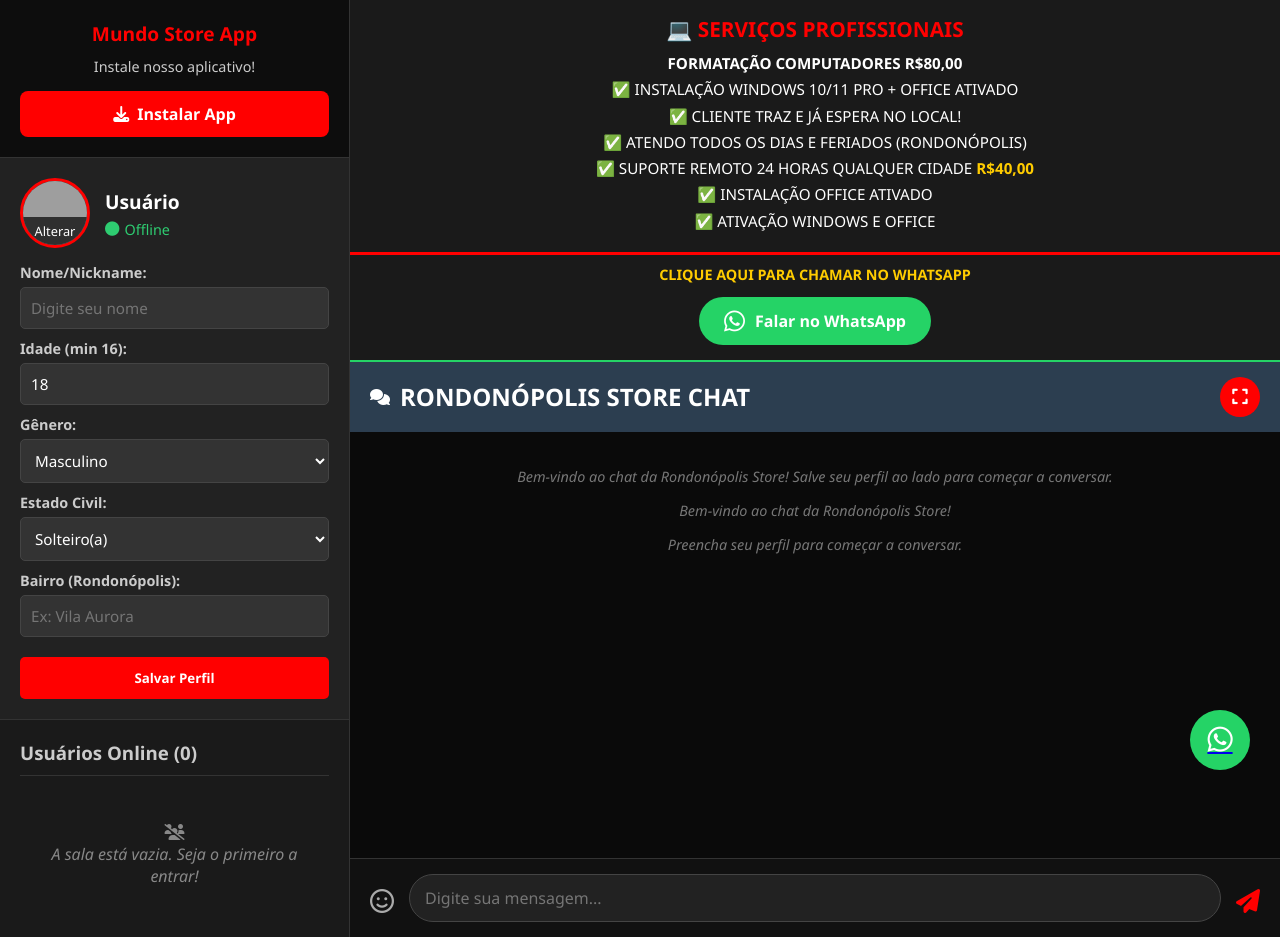
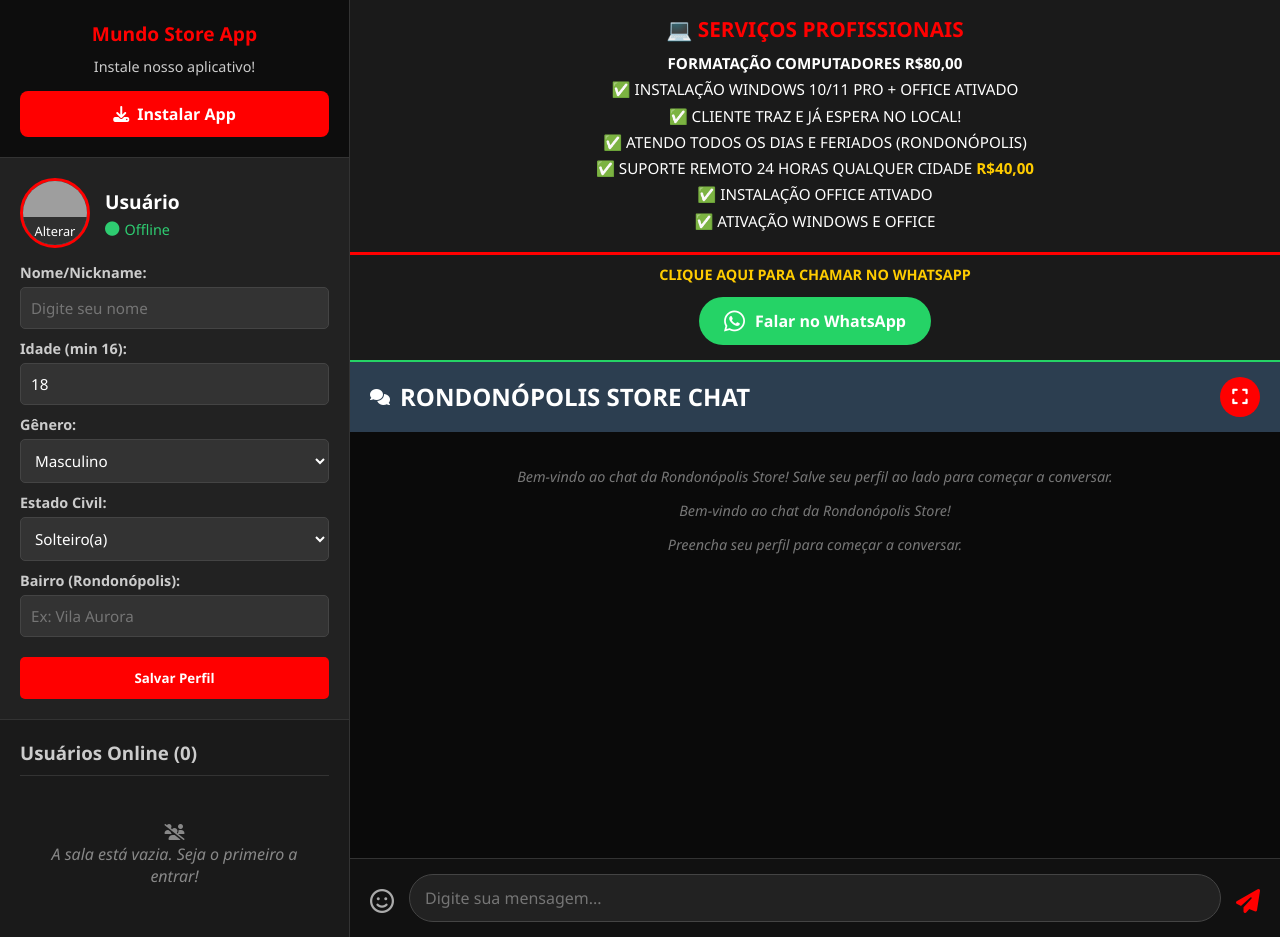
Before and after one commit to MUNDO-STORE/chat, a plain HTML site: page index.html in a window 1280 px wide. Drawn offline with Linux system fonts and the light colour scheme; grey boxes are pictures that could not be loaded.

Commit message:
Update index.html

```diff
--- a/index.html
+++ b/index.html
@@ -153,28 +153,7 @@
       font-size: 14px;
     }
 
-    /* Botão flutuante WhatsApp */
-    .whatsapp-float {
-      position: fixed;
-      bottom: 30px;
-      right: 30px;
-      z-index: 1000;
-    }
-
-    .whatsapp-float-button {
-      background-color: var(--whatsapp-green);
-      color: white;
-      border: none;
-      border-radius: 50%;
-      width: 60px;
-      height: 60px;
-      cursor: pointer;
-      display: flex;
-      align-items: center;
-      justify-content: center;
-      text-decoration: none;
-      font-size: 1.8rem;
-    }
+    /* REMOVIDO: Botão flutuante WhatsApp */
 
     /* Cabeçalho do chat */
     .chat-header {
@@ -927,12 +906,7 @@
     </div>
   </div>
 
-  <!-- Botão flutuante do WhatsApp -->
-  <a href="https://wa.link/rloc2t" target="_blank" class="whatsapp-float">
-    <div class="whatsapp-float-button">
-      <i class="fab fa-whatsapp"></i>
-    </div>
-  </a>
+  <!-- REMOVIDO: Botão flutuante do WhatsApp -->
 
   <!-- Input oculto para selecionar imagem -->
   <input type="file" id="imageUpload" accept="image/*">
```
